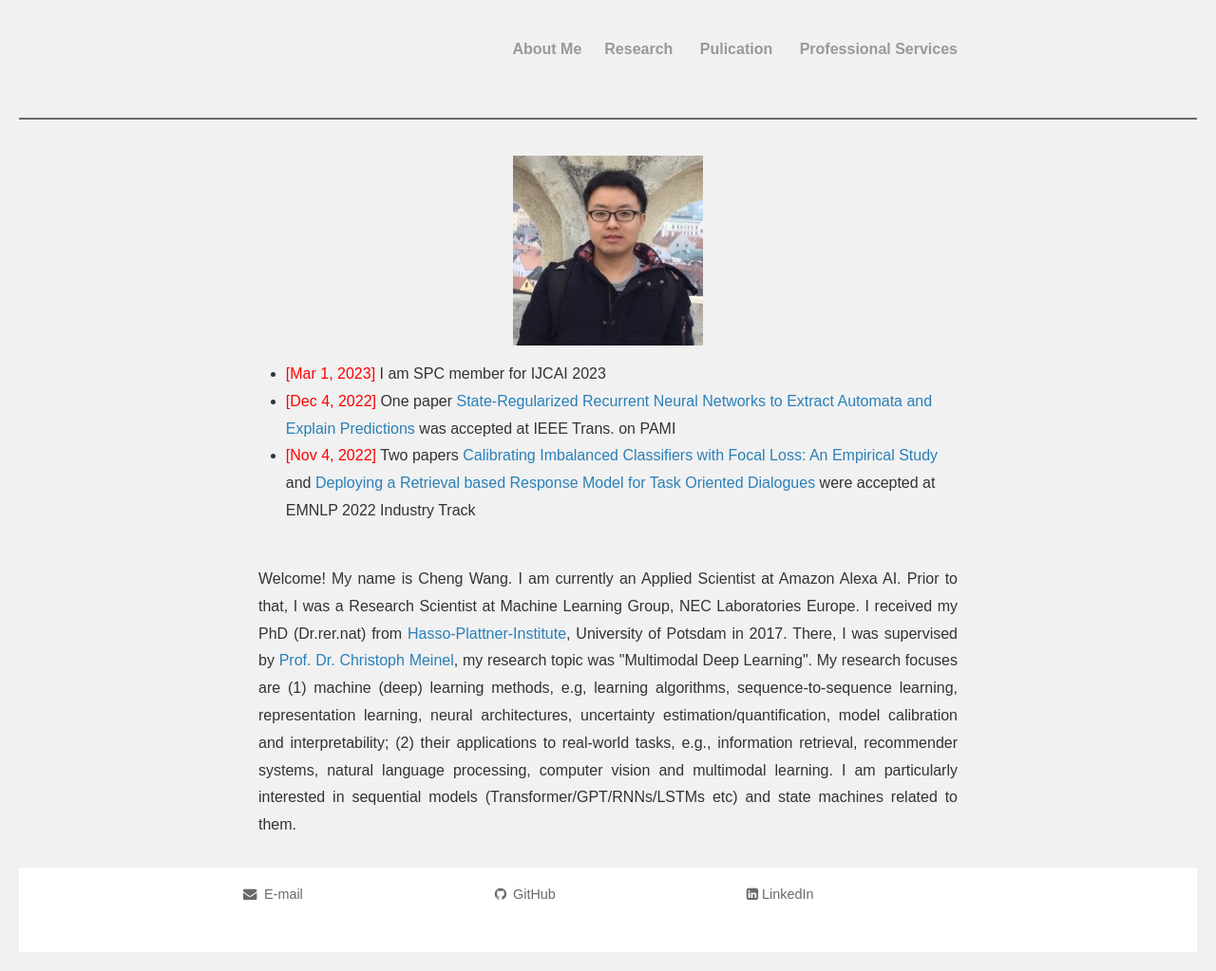
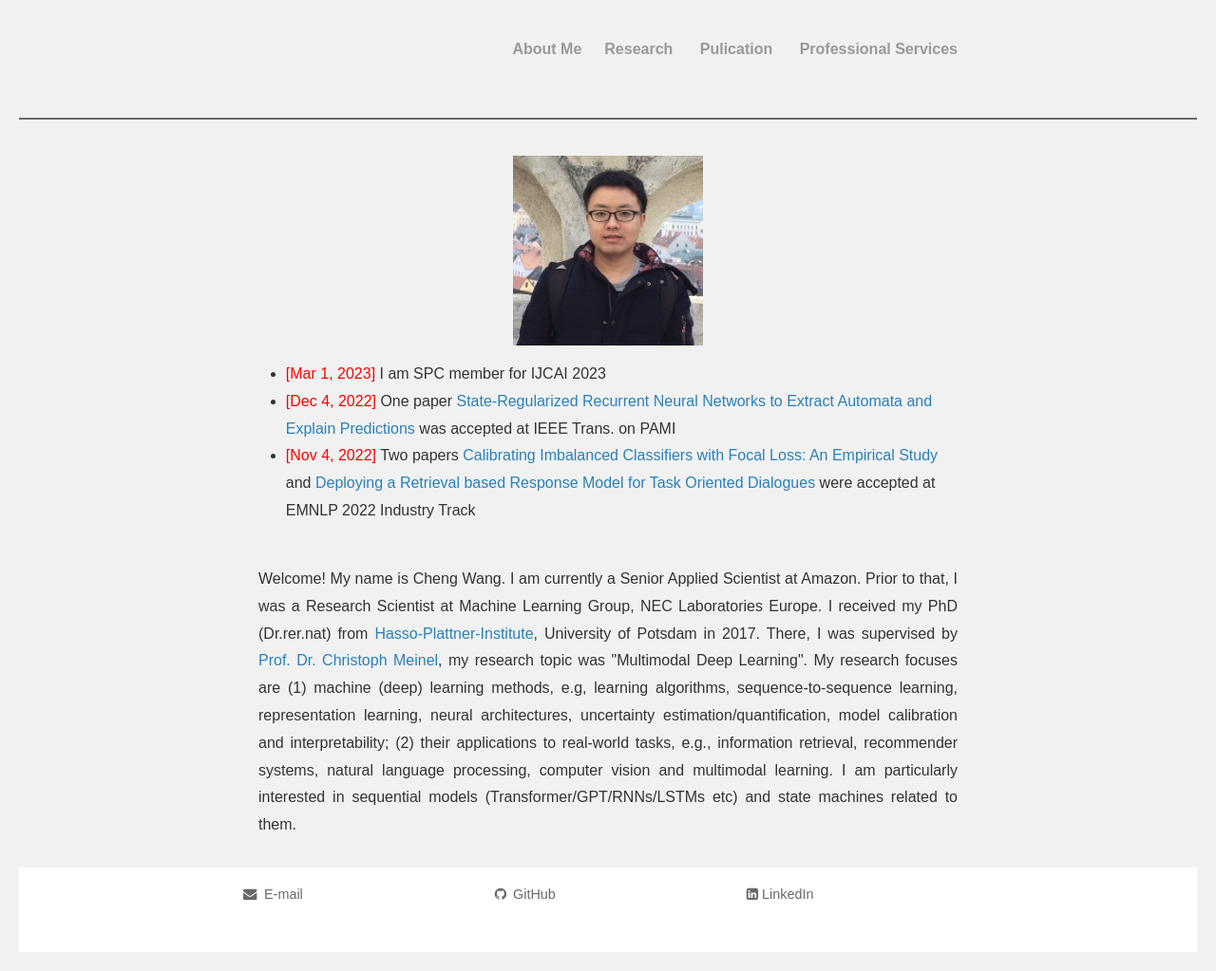
Before and after one commit to deepsemantic/deepsemantic.github.io, a Jekyll site: the page built from index.html, in a window 1280 px wide. Shown: the whole page at 95% size. Built offline with Jekyll 4.4.1, drawn with Linux system fonts in a browser that asks for light colours; nearby versions of some CDN libraries; the list of posts is cut into pages by our own code; comment, search, counter and statistics services are not loaded; a style sheet for code colours, icons or effects is not loaded.

Commit message:
Update index.html

```diff
--- a/index.html
+++ b/index.html
@@ -42,7 +42,7 @@ body {
 
 <div align="center">
 <br>
-<p align="justify"> Welcome! My name is Cheng Wang. I am currently an Applied Scientist at Amazon Alexa AI. Prior to that, I was a Research Scientist at Machine Learning Group, NEC Laboratories Europe. I received my PhD (Dr.rer.nat) from <a href="https://hpi.de/">Hasso-Plattner-Institute</a>, University of Potsdam in 2017. There, I was supervised by <a href="https://hpi.de/meinel/lehrstuhl.html">Prof. Dr. Christoph Meinel</a>, my research topic was "Multimodal Deep Learning".  My research focuses are (1) machine (deep) learning methods, e.g, learning algorithms, sequence-to-sequence learning, representation learning, neural architectures, uncertainty estimation/quantification, model calibration and interpretability; (2) their applications to real-world tasks, e.g., information retrieval, recommender systems, natural language processing, computer vision and multimodal learning. I am particularly interested in sequential models (Transformer/GPT/RNNs/LSTMs etc) and state machines related to them.
+<p align="justify"> Welcome! My name is Cheng Wang. I am currently a Senior Applied Scientist at Amazon. Prior to that, I was a Research Scientist at Machine Learning Group, NEC Laboratories Europe. I received my PhD (Dr.rer.nat) from <a href="https://hpi.de/">Hasso-Plattner-Institute</a>, University of Potsdam in 2017. There, I was supervised by <a href="https://hpi.de/meinel/lehrstuhl.html">Prof. Dr. Christoph Meinel</a>, my research topic was "Multimodal Deep Learning".  My research focuses are (1) machine (deep) learning methods, e.g, learning algorithms, sequence-to-sequence learning, representation learning, neural architectures, uncertainty estimation/quantification, model calibration and interpretability; (2) their applications to real-world tasks, e.g., information retrieval, recommender systems, natural language processing, computer vision and multimodal learning. I am particularly interested in sequential models (Transformer/GPT/RNNs/LSTMs etc) and state machines related to them.
 </p>
 </div>
 </body>
```
